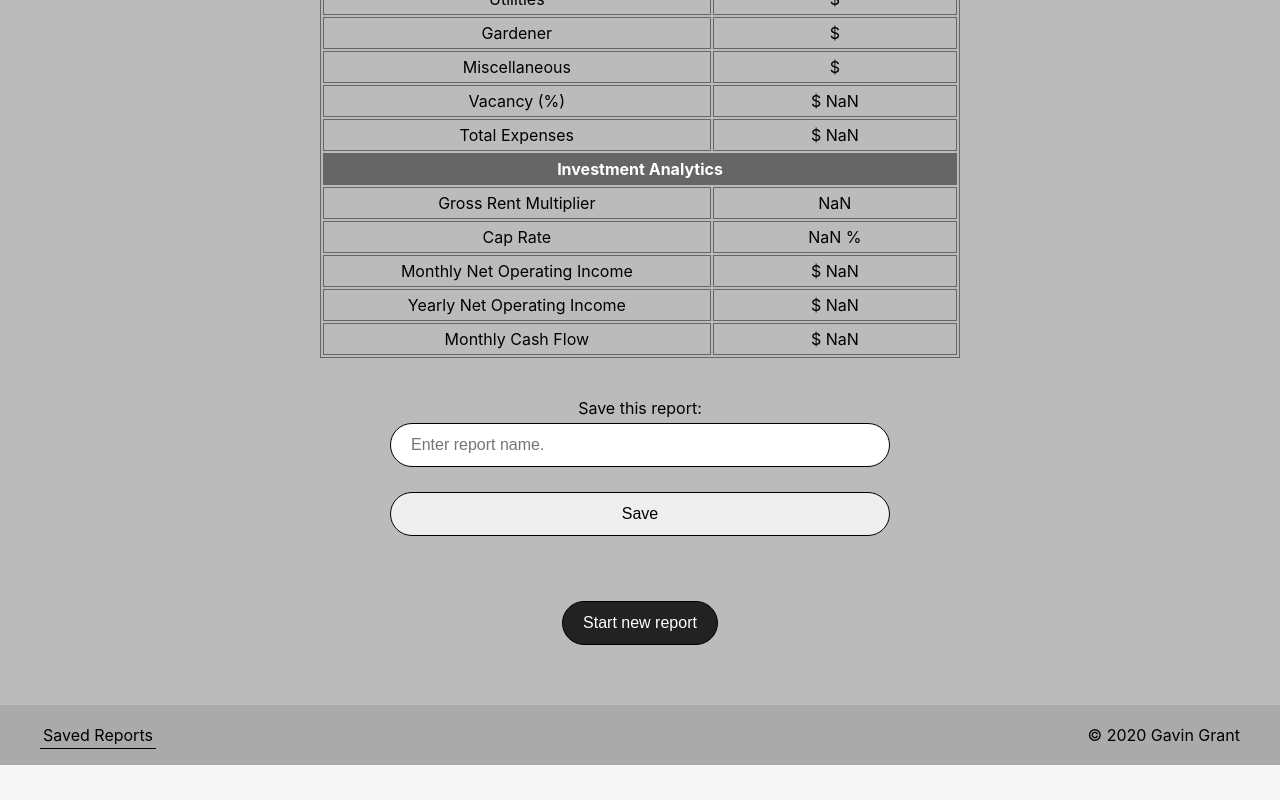
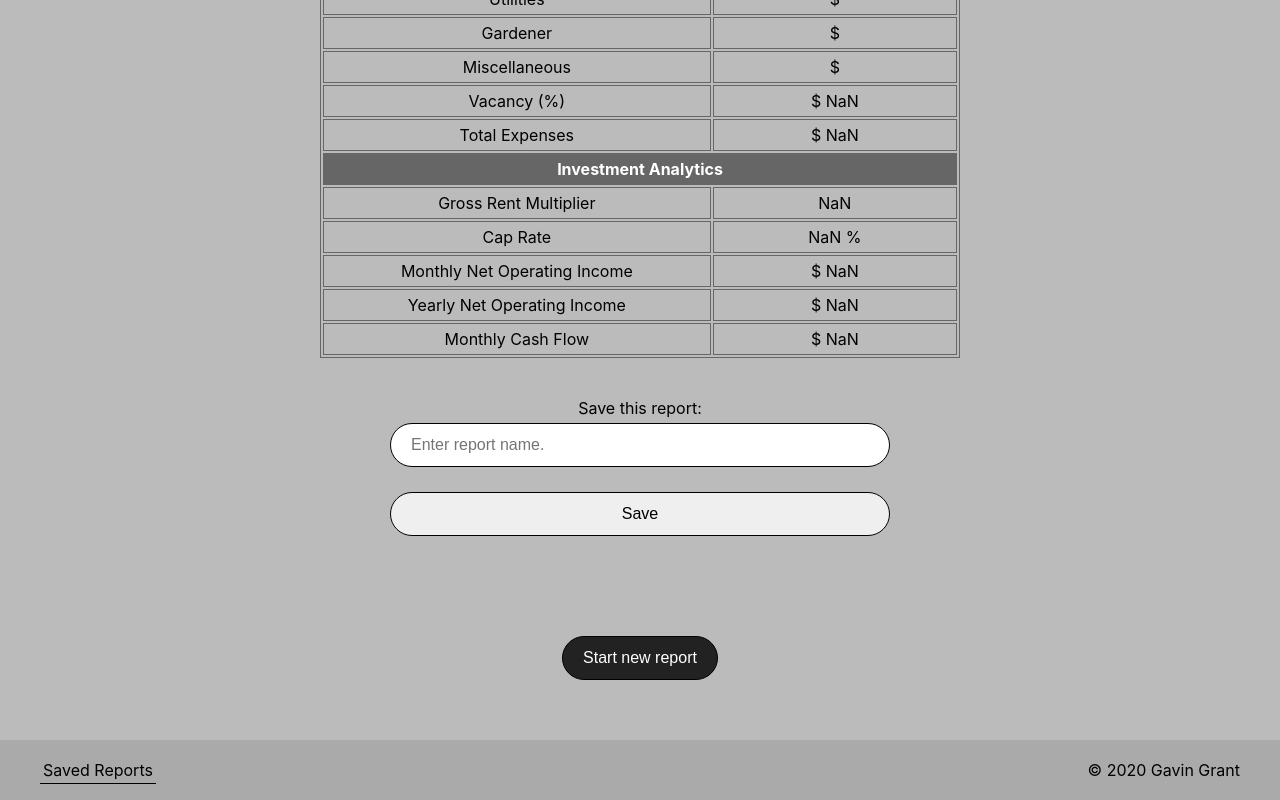
Before and after one commit to gavinmgrant/soundlyinvest-client, a React (Create React App) app: page /reports/1 in a window 1280 px wide. Shown: the part 746-1546 px from the top of the page. Before the commit the page ends 1511 px from the top, so only its background shows below. Built offline with nearby package versions, Linux system fonts and the light colour scheme; no server answers; what react-async-script-loader would draw is missing.

Commit message:
style(start new button): add top margin

```diff
--- a/src/components/PlacesAutoComplete/PlacesAutoComplete.js
+++ b/src/components/PlacesAutoComplete/PlacesAutoComplete.js
@@ -38,7 +38,7 @@ export default function PlacesAutocomplete() {
                     value={value}
                     onChange={handleInput}
                     disabled={!ready}
-                    placeholder={context.propAddress ? context.propAddress : "Enter the property's address."}
+                    placeholder="Enter the property's address."
                 />
                 <ComboboxPopover>
                     <ComboboxList>
--- a/src/components/Report/Report.css
+++ b/src/components/Report/Report.css
@@ -34,6 +34,7 @@ tfoot {
 .button-start-new {
     background-color: #222222;
     color: #fff;
+    margin-top: 40px;
 }
 
 @media screen and (min-width: 640px) {
```
